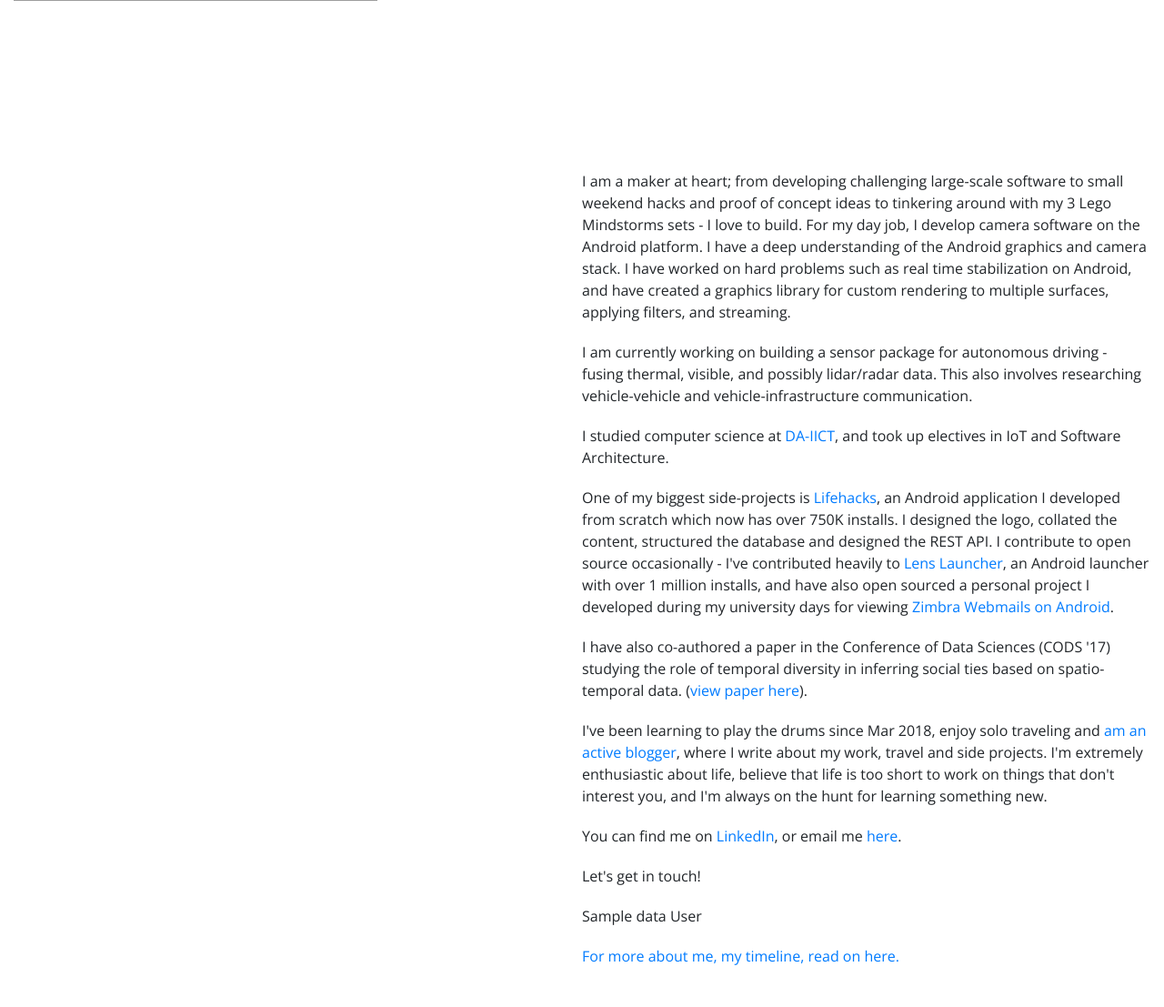
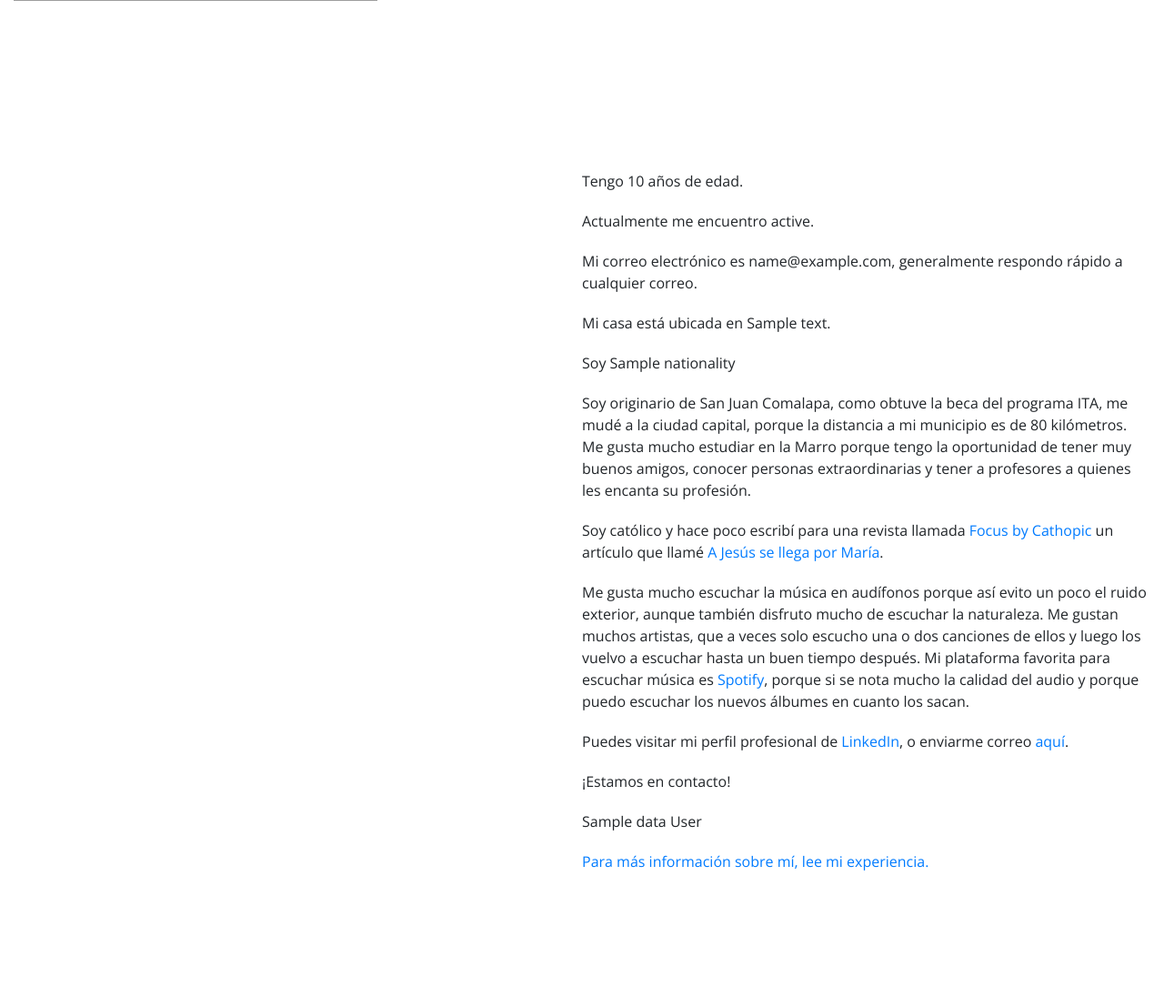
Before and after one commit to abnerxch/flask-resume-bio, a Flask app: template templates/about.html in a window 1280 px wide. Shown: the part 685-1792 px from the top of the page at 91% size. After the commit the page ends 1642 px from the top, so only its background shows below. Run offline with Flask 2, Linux system fonts and the light colour scheme; the template is opened without the code that fills it: most values are stand-ins (such as "Sample title", 1, 10 or a date in 2020); parts of the project's set-up code (start-up, migrations or seed data) failed here and were passed over; some libraries are stand-ins or nearby versions; grey boxes are pictures that could not be loaded.

Commit message:
Finalizado el about me

```diff
--- a/info.yml
+++ b/info.yml
@@ -2,7 +2,8 @@
     myname: Abner
     lastname: Xocop Chacach
     age: 21
+    status: soltero
     email: axocop@ufm.edu
-    address: zona 11
-    nationality: guatemalan
+    address: 10ma. Avenida 35-56, Zona 11, Colonia Las Charcas, 10 Avenida 10, Guatemala.
+    nationality: guatemalteco
     phone: 12345678
--- a/templates/about.html
+++ b/templates/about.html
@@ -44,49 +44,42 @@
             </div>
         </div>
         <div class="middle-text">
-            <p class="text-content">I am a maker at heart; from developing challenging large-scale software to small
-                weekend hacks and proof of concept ideas to tinkering around with my 3 Lego Mindstorms sets - I love to
-                build. For my day job, I develop camera software on the Android platform. I have a deep understanding of
-                the Android graphics and camera stack. I have worked on hard problems such as real time stabilization on
-                Android, and have created a graphics library for custom rendering to multiple surfaces, applying
-                filters, and streaming.</p>
 
-            <p class="text-content">I am currently working on building a sensor package for autonomous driving -
-                fusing thermal, visible, and possibly lidar/radar data. This also involves researching vehicle-vehicle
-                and vehicle-infrastructure communication.
+            <p class="text-content">Tengo {{data['age']}} años de edad.</p>
+
+            <p class="text-content">Actualmente me encuentro {{data['status']}}.
             </p>
 
-            <p class="text-content">I studied computer science at <a href="http://www.daiict.ac.in/daiict/index.html">DA-IICT</a>,
-                and took up electives in IoT and Software Architecture. </p>
+            <p class="text-content">Mi correo electrónico es {{data['email']}}, generalmente respondo rápido a
+            cualquier correo.</p>
 
-            <p class="text-content">One of my biggest side-projects is <a
-                    href="https://play.google.com/store/apps/details?id=rish.crearo.lifehacks&hl=en_IN">Lifehacks</a>,
-                an Android application I developed from scratch which now has over 750K installs. I designed the logo,
-                collated the content, structured the database and designed the REST API. I contribute to open source
-                occasionally - I've contributed heavily to
-                <a href="https://play.google.com/store/apps/details?id=nickrout.lenslauncher&hl=en_IN">Lens Launcher</a>,
-                an Android launcher with over 1 million installs, and have also open sourced a
-                personal project I developed during my university days for viewing
-                <a href="http://github.com/crearo/webmail">Zimbra Webmails on Android</a>.</p>
+            <p class="text-content">Mi casa está ubicada en {{data['address']}} </p>
 
-            <p class="text-content">I have also co-authored a paper in the Conference of Data Sciences (CODS '17)
-                studying the role of temporal diversity in inferring social ties based on spatio-temporal data. (<a
-                        href="https://arxiv.org/abs/1611.03298">view paper here</a>).</p>
+            <p class="text-content">Soy {{data['nationality']}} </p>
 
-            <p class="text-content">I've been learning to play the drums since Mar 2018, enjoy solo traveling and
-                <a href="http://bhardwajrish.blogspot.com">am an active blogger</a>, where I write about my work, travel
-                and side projects. I'm extremely enthusiastic about life, believe that life is too short to work on
-                things that don't interest you, and I'm always on the hunt for learning something new.</p>
+            <p class="text-content">Soy originario de San Juan Comalapa, como obtuve la beca del programa ITA,
+            me mudé a la ciudad capital, porque la distancia a mi municipio es de 80 kilómetros. Me gusta mucho
+            estudiar en la Marro porque tengo la oportunidad de tener muy buenos amigos, conocer personas
+            extraordinarias y tener a profesores a quienes les encanta su profesión.</p>
 
-            <p class="text-content">You can find me on <a href="http://in.linkedin.com/in/bhardwajrish/">LinkedIn</a>,
-                or email me <a href="mailto:rish.extra@gmail.com?Subject=Hello%20Rish%20-from-website" target="_top">here</a>.
+            <p class="text-content">Soy católico y hace poco escribí para una revista llamada <a href="https://focus.cathopic.com/">Focus by Cathopic</a>
+            un artículo que llamé <a href="https://focus.cathopic.com/vida-interior/a-jesus-se-llega-por-maria/">A Jesús se llega por María</a>.</p>
+
+            <p class="text-content">Me gusta mucho escuchar la música en audífonos porque así evito un poco el ruido exterior,
+            aunque también disfruto mucho de escuchar la naturaleza. Me gustan muchos artistas, que a veces solo escucho una
+            o dos canciones de ellos y luego los vuelvo a escuchar hasta un buen tiempo después. Mi plataforma favorita para escuchar
+            música es <a href="https://www.spotify.com/gt/">Spotify</a>, porque si se nota mucho la calidad del audio
+            y porque puedo escuchar los nuevos álbumes en cuanto los sacan.</p>
+
+            <p class="text-content">Puedes visitar mi perfil profesional de <a href="http://in.linkedin.com/in/bhardwajrish/">LinkedIn</a>,
+                o enviarme correo <a href="mailto:axocop@ufm.edu?Subject=Hello%20Abner%20-from-website" target="_top">aquí</a>.
             </p>
 
-            <p class="text-content">Let's get in touch!</p>
+            <p class="text-content">¡Estamos en contacto!</p>
 
             <p class="text-content">{{data['myname']}} {{data['lastname']}}</p>
 
-            <p class="text-content"><a href="timeline">For more about me, my timeline, read on here.</a></p>
+            <p class="text-content"><a href="experiencia">Para más información sobre mí, lee mi experiencia.</a></p>
 
             <br>
         </div>
```
